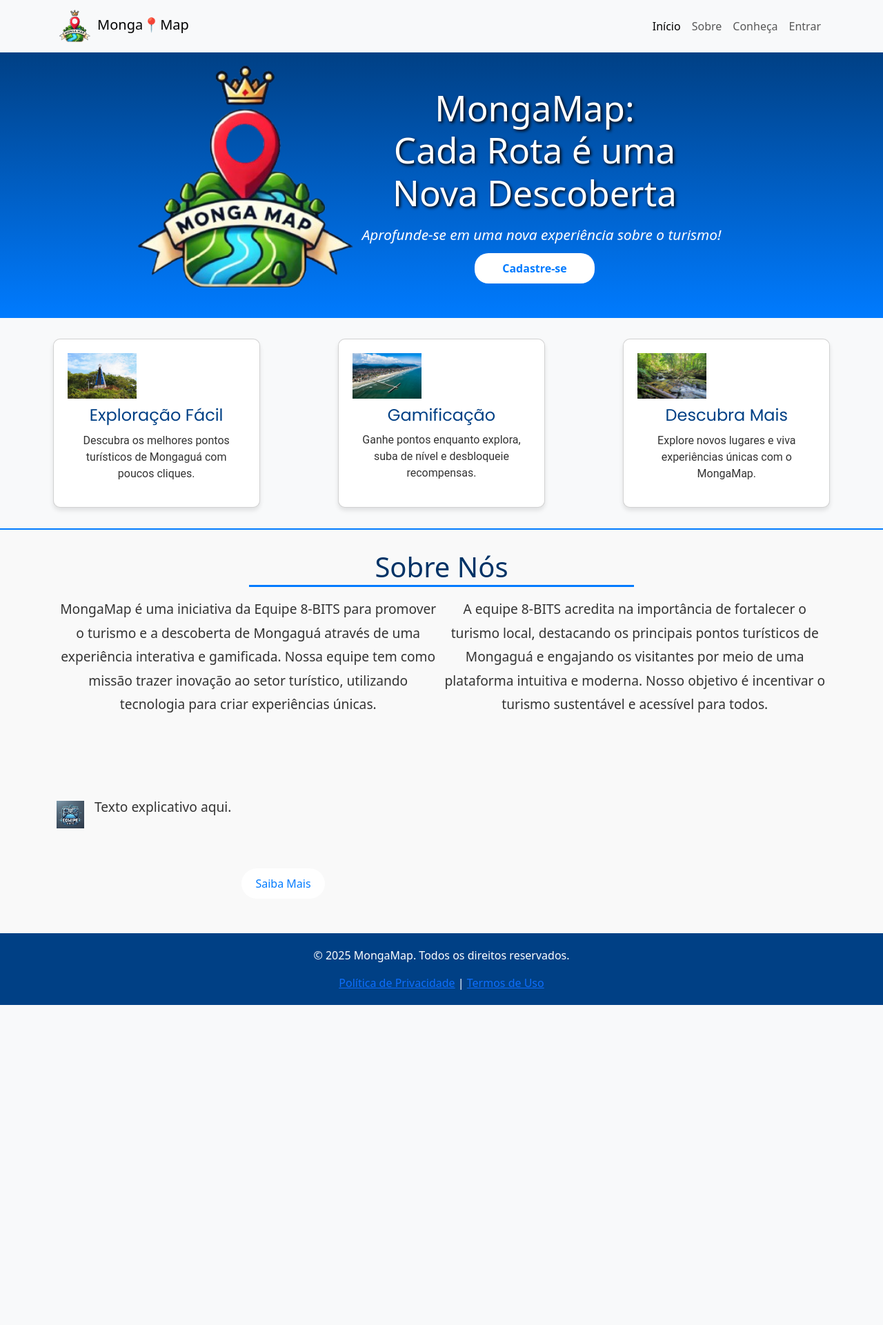
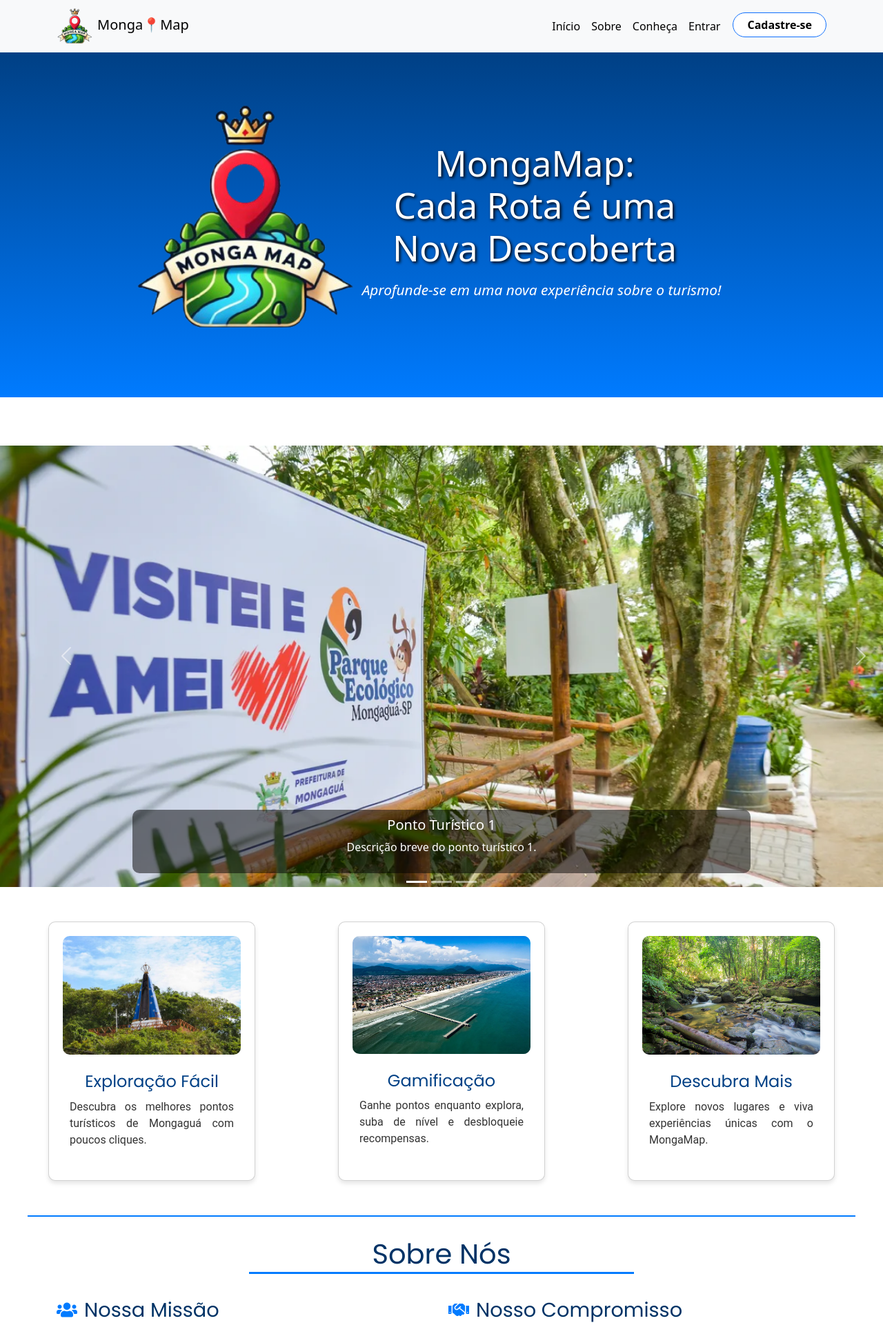
Before and after one commit to gabsxiz7/MongaMap, a PHP site: page / in a window 1280 px wide. Shown: the top 1921 px of the page at 69% size. Before the commit the page ends 1457 px from the top, so only its background shows below. Run offline with PHP 8.4, Linux system fonts and the light colour scheme.

Commit message:
trabalhando..

```diff
--- a/CSS/style.css
+++ b/CSS/style.css
@@ -3,9 +3,9 @@
     display: flex;
     justify-content: space-between;
     align-items: center;
-    padding: 50px 20px;
+    padding: 100px 20px;
     background: linear-gradient(to bottom, #004085, #007bff);
-    color: white;
+    min-height: 500px;
   }
 
 .home .container {
@@ -51,19 +51,21 @@
     font-style: italic;
     text-align: left;
   }
-  .home-text .btn-primary {
+.btn.btn-primary{
+  margin-left: 10px; /* Espaço entre os links e o botão */
+    padding: 5px 20px;
     background-color: #ffffff;
-    border: none;
+    color: #000000;
+    border-radius: 20px;
     font-weight: bold;
-    color: #007bff;
-    padding: 10px 40px;
+    transition: background-color 0.3s ease;
     text-decoration: none;
-    border-radius: 20px;
-    transition: background-color 0.1s;
-  }
-  .home-text .btn-primary:hover {
-    background-color: #acacac;
-  }
+}
+.btn:hover{
+  background-color: #0056b3;
+  color: #ffffff;
+}
+
 
   /* Estilo para os Destaques */
   .destaques {
@@ -71,7 +73,9 @@
     justify-content: space-around;
     padding: 20px;
     background: #f8f9fa;
+    background-color: transparent; /* Deixa o fundo transparente */
     flex-wrap: wrap;
+    gap: 20px;
   }
 
   .card {
@@ -80,13 +84,26 @@
     padding: 20px;
     border-radius: 10px;
     box-shadow: 0 4px 6px rgba(0, 0, 0, 0.1);
+    transition: transform 0.3s ease, box-shadow 0.3s ease;
     max-width: 300px;
+    flex: 1;
     margin: 10px;
   }
 
   .card img {
-    max-width: 100px;
+    max-width: 100%;
+    height: auto;
+    border-radius: 10px;
+    margin-bottom: 15px;
+  }
+  .card-body {
+    padding: 10px;
+  }
+  .card-body h3 {
+    font-family: 'Poppins', sans-serif;
+    font-size: 1.5rem;
     margin-bottom: 10px;
+    color: #004085;
   }
 
   .card h3 {
@@ -96,13 +113,15 @@
     color: #004085;
   }
 
-  .card p {
+  .card-body p {
     font-family: 'Roboto', sans-serif;
     font-size: 1rem;
     color: #333;
+    text-align: justify;
   }
   .card:hover {
     transform: scale(1.05);
+    box-shadow: 0 6px 12px rgba(0, 0, 0, 0.2);
     transition: transform 0.3 ease;
   }
   /* Footer */
@@ -116,14 +135,33 @@
   /*Sobre nós*/
   .body {
     font-family: 'Poppins', sans-serif;
+    background-color: var(--background-color);
+    color: var(--text-color);
+    transition: background-color 0.3s ease, color 0.3s ease;
+    height: 100%; /* Garante que o body ocupe toda a tela */
+    margin: 0; /* Remove margens padrão */
+    padding: 0; /* Remove espaçamento padrão */
+
   }
 
   .sobre-nos {
-    background-color: #f9f9f9;
+    font-family: 'Poppins', sans-serif;
+    font-size: 1rem;
+    line-height: 1.8;
+    color: #333;
+    background-color: transparent; /* Deixa o fundo transparente */
     padding: 30px;
     text-align: center;
     border-top: 2px solid #007bff;
+    opacity: 0;
+    transform: translateX(-50px);
+    transition: opacity 0.8s ease, transform 0.8s ease;
   }
+  .sobre-nos.show {
+    opacity: 1;
+    transform: translateX(0);
+  }
+
 .sobre-nos h2 {
   font-size: 2.5rem;
   color: #003366;
@@ -147,10 +185,11 @@
   margin-bottom: 20px;
 }
 .sobre-nos-item {
+  margin-top: 30px;
   display: flex;
   align-items: center;
+  justify-content: center;
   gap: 15px;
-  margin-bottom: 20px;
 }
 .sobre-nos-item img {
   width: 40px;
@@ -163,19 +202,125 @@
   text-align:center;
   line-height: 5;
 }
-.btn-sobre-nos {
+.btn-saiba-mais {
   display: inline-block;
   padding: 10px 20px;
-  background-color: white;
-  color: #007bff;
+  background-color: #007bff;
+  color: #fff;
   text-decoration: none;
-  border-radius: 30px;
+  border-radius: 20px;
   margin-top: 200px;
   transition: background-color 0.3s ease;
 }
-.btn-sobre-nos:hover {
-  background-color: #969696;
+.btn-saiba-mais:hover {
+  background-color: #0056b3;
 }
+/*sobre nos detalhes */
+.sobre-nos-detalhes {
+  margin-top: 40px;
+  display: grid;
+  grid-template-columns: 1fr 1fr; /* Dois blocos lado a lado */
+  gap: 20px; /* Espaçamento entre os blocos */
+}
+
+.detalhe h3 {
+  font-size: 1.8rem;
+  color: #003366;
+  margin-bottom: 15px;
+  display: flex;
+  align-items: center;
+  gap: 10px;
+}
+
+.detalhe h3 i {
+  font-size: 1.5rem;
+  color: #007bff;
+}
+
+.detalhe p {
+  font-size: 1.2rem;
+  line-height: 1.8;
+  color: #333;
+  text-align: justify;
+}
+
+/* Navbar */
+.navbar {
+  background-color: var(--navbar-background);
+  transition: background-color 0.3s ease, box-shadow 0.3s ease;
+  z-index: 1;
+  position: relative;
+}
+.navbar:hover {
+  background-color: #007bff;
+}
+.navbar a {
+  color: #000000;
+}
+.navbar-fixed {
+  background-color: #007bff;
+  box-shadow: 0 4px 6px rgba(0, 0, 0, 0.1);
+  position: fixed;
+  width: 100%;
+  z-index: 1000;
+}
+
+/* Carrossel de imagens */
+.carousel-inner img {
+  height: 80vh;
+  transition: transform 1s ease, opacity 1s ease;
+  object-fit: cover;
+}
+.carousel {
+  margin-top: 20px;
+  background-color: white;
+  padding-top: 50px;
+  padding-bottom: 20px;
+  border-radius: 10px;
+}
+.carousel-caption {
+  background-color: rgba(0, 0, 0, 0.5);
+  padding: 10px;
+  border-radius: 10px;
+}
+.carousel-controlprev, .carousel-control-next {
+  width: 5%;
+}
+.carousel-inner img:hover {
+  transform: scale(1.05); /* Ampliar levemente a imagem */
+  opacity: 0.8;
+}
+
+/* efeito fade in seções */
+.fade-in {
+  opacity: 0;
+  transform: translateY(20px);
+  transition: opacity 0.6s ease-out, transform 0.6s ease-out;
+}
+
+.fade-in.show {
+  opacity: 1;
+  transform: translateY(0);
+}
+
+/* animação navbar logo mongamap */
+.pulse {
+  animation: pulse 1.5s infinite;
+}
+
+@keyframes pulse {
+  0% {
+      transform: scale(1);
+  }
+  50% {
+      transform: scale(1.1);
+  }
+  100% {
+      transform: scale(1);
+  }
+}
+
+
 
 
 /* Seção de Cadastro */
--- a/index.html
+++ b/index.html
@@ -7,6 +7,7 @@
     <link href="https://cdn.jsdelivr.net/npm/bootstrap@5.3.3/dist/css/bootstrap.min.css" rel="stylesheet">
     <link href="https://fonts.googleapis.com/css?family=Poppins" rel="stylesheet">
     <link href="https://fonts.googleapis.com/css2?family=Poppins:wght@400;600&display=swap" rel="stylesheet">
+    <link rel="stylesheet" href="https://cdnjs.cloudflare.com/ajax/libs/font-awesome/5.15.4/css/all.min.css">
     <link rel="stylesheet" href="CSS/style.css">
 </head>
 <body>
@@ -14,7 +15,7 @@
     <nav class="navbar navbar-expand-lg bg-light">
         <div class="container">
             <a class="navbar-brand" href="#">
-                <img src="IMG/logo.png" alt="Logo MongaMap" style="height: 50px;">
+                <img src="IMG/logo.png" alt="Logo MongaMap" style="height: 50px;" class="logo-home pulse">
                 Monga📍Map
             </a>
             <button class="navbar-toggler" type="button" data-bs-toggle="collapse" data-bs-target="#navbarNav">
@@ -26,11 +27,12 @@
                     <li class="nav-item"><a class="nav-link" href="#">Sobre</a></li>
                     <li class="nav-item"><a class="nav-link" href="#">Conheça</a></li>
                     <li class="nav-item"><a class="nav-link" href="#">Entrar</a></li>
+                    <li class="nav-item"><a href="cadastro.html" class="btn btn-primary">Cadastre-se</a>
+                    </li>
                 </ul>
             </div>
         </div>
     </nav>
-
     <!-- Seção Principal -->
     <section class="home">
       <div class="container">
@@ -42,45 +44,115 @@
               Cada Rota é uma<br>
               Nova Descoberta</h1>
           <h2>Aprofunde-se em uma nova experiência sobre o turismo!</h2>
-          <a href="cadastro.html" class="btn btn-primary">Cadastre-se</a>
         </div>
       </div>
     </section>
+      <!--Carrossel inicio-->
+      <section class="carousel-container">
+          <div id="carouselExampleIndicators" class="carousel slide" data-bs-ride="carousel">
+      <div class="carousel-indicators">
+         <button type="button" data-bs-target="#carouselExampleIndicators" data-bs-slide-to="0" class="active" aria-current="true" aria-label="Slide 1"></button>
+         <button type="button" data-bs-target="#carouselExampleIndicators" data-bs-slide-to="1" aria-label="Slide 2"></button>
+         <button type="button" data-bs-target="#carouselExampleIndicators" data-bs-slide-to="2" aria-label="Slide 3"></button>
+      </div>
+      <div class="carousel-inner">
+         <div class="carousel-item active">
+            <img src="IMG/parque.png" class="d-block w-100" alt="Descrição da Imagem 1">
+            <div class="carousel-caption d-none d-md-block">
+               <h5>Ponto Turístico 1</h5>
+               <p>Descrição breve do ponto turístico 1.</p>
+            </div>
+         </div>
+         <div class="carousel-item">
+            <img src="IMG/praia.png" class="d-block w-100" alt="Descrição da Imagem 2">
+            <div class="carousel-caption d-none d-md-block">
+               <h5>Ponto Turístico 2</h5>
+               <p>Descrição breve do ponto turístico 2.</p>
+            </div>
+         </div>
+         <div class="carousel-item">
+            <img src="IMG/praca.png" class="d-block w-100" alt="Descrição da Imagem 3">
+            <div class="carousel-caption d-none d-md-block">
+               <h5>Ponto Turístico 3</h5>
+               <p>Descrição breve do ponto turístico 3.</p>
+            </div>
+         </div>
+      </div>
+      <button class="carousel-control-prev" type="button" data-bs-target="#carouselExampleIndicators" data-bs-slide="prev">
+         <span class="carousel-control-prev-icon" aria-hidden="true"></span>
+         <span class="visually-hidden">Anterior</span>
+      </button>
+      <button class="carousel-control-next" type="button" data-bs-target="#carouselExampleIndicators" data-bs-slide="next">
+         <span class="carousel-control-next-icon" aria-hidden="true"></span>
+         <span class="visually-hidden">Próximo</span>
+      </button>
+   </div>
+  </section>
 
 <!-- Seção de Destaques -->
 <section class="destaques">
   <div class="card">
     <img src="IMG/santa.png" alt="Exploração">
+    <div class="card-body">
     <h3>Exploração Fácil</h3>
     <p>Descubra os melhores pontos turísticos de Mongaguá com poucos cliques.</p>
   </div>
+</div>
   <div class="card">
     <img src="IMG/plataforma.png" alt="Gamificação">
+    <div class="card-body">
     <h3>Gamificação</h3>
     <p>Ganhe pontos enquanto explora, suba de nível e desbloqueie recompensas.</p>
   </div>
+</div>
   <div class="card">
     <img src="IMG/antas.png" alt="Descubra">
+    <div class="card-body">
     <h3>Descubra Mais</h3>
     <p>Explore novos lugares e viva experiências únicas com o MongaMap.</p>
   </div>
+</div>
 </section>
 
 <!-- Seção Sobre Nós -->
+<section class="destaques fade-in">
 <section class="sobre-nos">
   <div class="container">
       <h2>Sobre Nós</h2>
-      <div class="sobre-nos-text">
+      <div class="sobre-nos-detalhes">
+        <div class="detalhe">
+      <h3><i class="fas fa-users"></i>Nossa Missão</h3>
       <p>
-         MongaMap é uma iniciativa da Equipe 8-BITS para promover o turismo e a descoberta de Mongaguá através de uma experiência interativa e gamificada. Nossa equipe tem como missão trazer inovação ao setor turístico, utilizando tecnologia para criar experiências únicas.</p>
-      <p>A equipe 8-BITS acredita na importância de fortalecer o turismo local, destacando os principais pontos turísticos de Mongaguá e engajando os visitantes por meio de uma plataforma intuitiva e moderna. Nosso objetivo é incentivar o turismo sustentável e acessível para todos.</p>
+         MongaMap é uma iniciativa da Equipe 8-BITS para promover o turismo e a descoberta de Mongaguá através de uma experiência interativa e gamificada. Nossa equipe tem como missão trazer inovação ao setor turístico, utilizando tecnologia para criar experiências únicas.
+        </p>
+      </div>
+      <div class="detalhe">
+        <h3><i class="fas fa-handshake"></i>Nosso Compromisso</h3>
+      <p>
+        A equipe 8-BITS acredita na importância de fortalecer o turismo local, destacando os principais pontos turísticos de Mongaguá e engajando os visitantes por meio de uma plataforma intuitiva e moderna. Nosso objetivo é incentivar o turismo sustentável e acessível para todos.
+      </p>
     </div>
+    </div>
+    <div class="sobre-nos-detalhes">
+      <div class="detalhe">
+        <h3><i class="fas fa-bullseya"></i>Objetivo</h3>
+        <p>
+          O projeto MongaMap tem como objetivo promover a visibilidade dos pontos turísticos de Mongaguá e criar uma experiência inovadora e criativa para turistas e moradores da cidade. Com o intuito de melhorar o turismo local, nosso projeto transforma a visitação aos pontos turísticos em uma experiência interativa e gamificada. Utilizando tecnologia e jogo como ferramentas principais, MongaMap incentiva as pessoas a conhecerem os pontos turísticos e suas histórias de uma maneira mais divertida podendo ganhar recompensas por suas interações, realizar desafios e completar missões.
+        </p>
+      </div>
+    <div class="detalhe">
+      <h3><i class="fas fa-lightbulb"></i>Como Surgiu</h3>
+      <p>
+        A ideia do MongaMap foi criada da observação de um problema comum enfrentado por muitas cidades, incluindo Mongaguá: a falta de engajamento e de visibilidade das atrações turísticas locais. Mongaguá, embora rica em atrações históricas, culturais e naturais, muitos deles não são amplamente conhecidos ou não atraem o número de visitantes esperado, o que prejudica o potencial turístico e, consequentemente, o desenvolvimento da economia local. Diante desse cenário a gamificação foi escolhida como solução para tornar a visitação mais atraente, estimulando a curiosidade e a interação dos visitantes de uma maneira inovadora e divertida, além de beneficiar o comércio local.
+      </p>
+    </div>
+  </div>
       <div class="sobre-nos-item">
         <img src="IMG/equipe.png" alt="Ícone">
-        <p>Texto explicativo aqui.</p>
         <a href="contato.html" class="btn-sobre-nos">Saiba Mais</a>
       </div>
   </div>
+</section>
 </section>
 
 <!-- Footer -->
@@ -91,5 +163,6 @@
 
     <!-- Bootstrap JS -->
     <script src="https://cdn.jsdelivr.net/npm/bootstrap@5.3.3/dist/js/bootstrap.bundle.min.js"></script>
+    <script src="JS/style.js"></script>
 </body>
 </html>
```
Also changed, not shown: JS/style.js (+41 -0 lines), IMG/parque.png (added), IMG/praca.png (added), IMG/praia.png (added).
